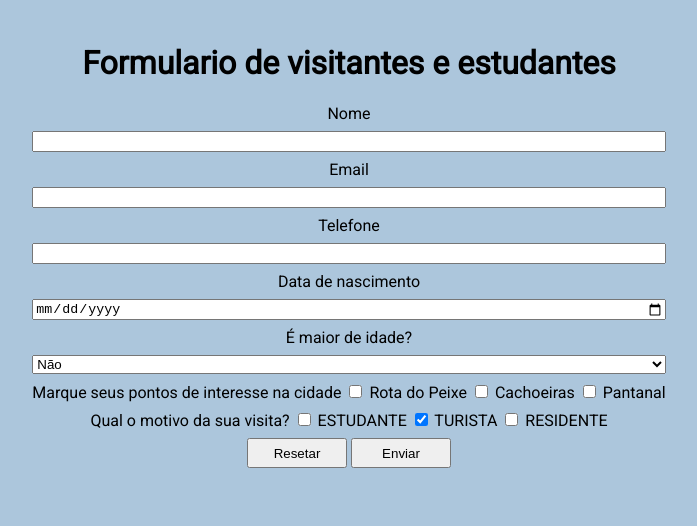
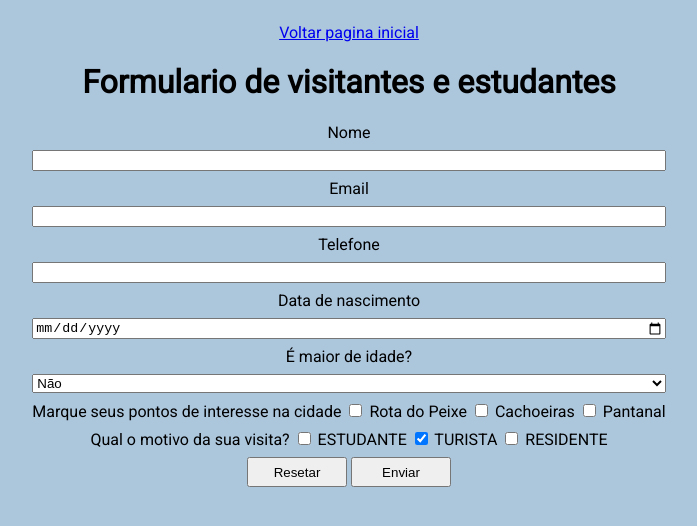
Before and after one commit to sanklerbergman/CTD_DigitalHouse, a plain HTML site: page Frontend/CheckpointI-CheckpointII/cadastro.html in a window 1280 px wide. Shown: the whole page, without its empty margins (291-988 px from the left). Drawn offline with Linux system fonts and the light colour scheme.

Commit message:
Update cadastro.html

```diff
--- a/Frontend/CheckpointI-CheckpointII/cadastro.html
+++ b/Frontend/CheckpointI-CheckpointII/cadastro.html
@@ -11,7 +11,9 @@
 
 <body>
 
+
     <div class="cabecalho">
+        <a href="./index.html">Voltar pagina inicial</a>
         <h1>Formulario de visitantes e estudantes</h1>
     </div>
 
```
